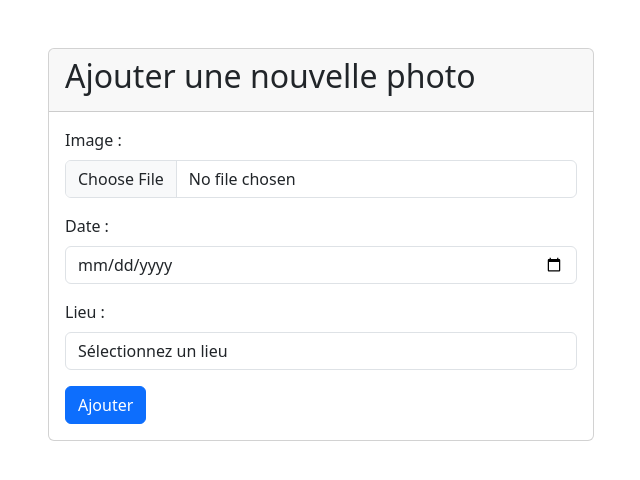
After one commit to ItsWater1/my-app, a PHP site: page /album/uploadForm.php in a window 1280 px wide. The commit adds this page. Shown: the top 480 px of the page, without its empty margins (319-959 px from the left). Run offline with PHP 8.4, Linux system fonts and the light colour scheme; a user stored in the database is signed in; data comes from the database, SQL or seed files in the repository.

Commit message:
Album photo

```diff
--- /dev/null
+++ b/album/imageModel.php
@@ -0,0 +1,43 @@
+<?php
+class ImageModel {
+    private $conn;
+
+    public function __construct($conn) {
+        $this->conn = $conn;
+    }
+
+    public function insertImage($filename, $date, $lieu) {
+        // Insérer les informations de l'image dans la table t_image
+        $stmt = $this->conn->prepare("INSERT INTO t_image (filename, date) VALUES (?, ?)");
+        $stmt->bind_param("ss", $filename, $date);
+        $stmt->execute();
+        $image_id = $stmt->insert_id; // Récupérer l'ID de l'image insérée
+        $stmt->close();
+
+        // Insérer le lien entre l'image et le lieu dans la table t_image_avoir_lieu
+        $stmt = $this->conn->prepare("INSERT INTO t_image_avoir_lieu (fk_image, fk_lieuimage) VALUES (?, ?)");
+        $stmt->bind_param("ii", $image_id, $lieu);
+        $stmt->execute();
+        $stmt->close();
+    }
+
+    public function getAllImages() {
+        $images = array();
+
+        $sql = "SELECT t_image.id_image, t_image.filename, t_image.date, t_lieu.NomLieu
+                FROM t_image
+                INNER JOIN t_image_avoir_lieu ON t_image.id_image = t_image_avoir_lieu.fk_image
+                INNER JOIN t_lieu ON t_image_avoir_lieu.fk_lieuimage = t_lieu.id_lieu";
+
+        $result = $this->conn->query($sql);
+
+        if ($result->num_rows > 0) {
+            while ($row = $result->fetch_assoc()) {
+                $images[] = $row;
+            }
+        }
+
+        return $images;
+    }
+}
+?>
--- /dev/null
+++ b/album/uploadForm.php
@@ -0,0 +1,76 @@
+<?php
+session_start();
+
+if (!isset($_SESSION['username'])) {
+    header("Location: ../login.php");
+    exit();
+}
+
+include('../DB/DB_connexion.php'); // Inclure le fichier de connexion à la base de données
+include('imageModel.php'); // Assurez-vous que le chemin est correct
+
+// Récupérer la liste des lieux depuis la base de données
+$listeLieux = array();
+
+$sql = "SELECT * FROM t_lieu"; // Sélectionner tous les lieux
+$result = $conn->query($sql);
+
+if ($result->num_rows > 0) {
+    while ($row = $result->fetch_assoc()) {
+        $listeLieux[] = $row; // Ajouter chaque lieu à la liste
+    }
+}
+?>
+
+<!DOCTYPE html>
+<html lang="en">
+<head>
+    <meta charset="UTF-8">
+    <meta name="viewport" content="width=device-width, initial-scale=1.0">
+    <title>Formulaire d'album photo</title>
+    <link rel="shortcut icon" type="image/x-icon" href="../images/logo.png" />
+    <!-- Liens Bootstrap -->
+    <link href="https://cdn.jsdelivr.net/npm/bootstrap@5.3.2/dist/css/bootstrap.min.css" rel="stylesheet">
+</head>
+<body>
+    <div class="container mt-5">
+        <div class="row justify-content-center">
+            <div class="col-md-6">
+                <div class="card">
+                    <div class="card-header">
+                        <h2 class="card-title">Ajouter une nouvelle photo</h2>
+                    </div>
+                    <div class="card-body">
+                        <form action="image_upload.php" method="post" enctype="multipart/form-data">
+                            <div class="mb-3">
+                                <label for="image" class="form-label">Image :</label>
+                                <input type="file" name="image" id="image" class="form-control" accept="image/*" required>
+                            </div>
+                            <div class="mb-3">
+                                <label for="date" class="form-label">Date :</label>
+                                <input type="date" name="date" id="date" class="form-control" required>
+                            </div>
+                            <div class="mb-3">
+                                <label for="lieu" class="form-label">Lieu :</label>
+                                <select name="lieu" id="lieu" class="form-control" required>
+                                    <option value="">Sélectionnez un lieu</option>
+                                    <?php
+                                        // Afficher les lieux récupérés depuis la base de données
+                                        foreach ($listeLieux as $lieu) {
+                                            echo "<option value=\"" . $lieu['id_lieu'] . "\">" . $lieu['NomLieu'] . "</option>";
+                                        }
+                                    ?>
+                                </select>
+                            </div>
+                            <button type="submit" class="btn btn-primary">Ajouter</button>
+                        </form>
+                    </div>
+                </div>
+            </div>
+        </div>
+    </div>
+    <!-- Scripts Bootstrap -->
+    <script src="https://code.jquery.com/jquery-3.6.0.min.js"></script>
+    <script src="https://cdn.jsdelivr.net/npm/bootstrap@5.3.2/dist/js/bootstrap.bundle.min.js"></script>
+</body>
+</html>
```
Also changed, not shown: album.php (+95 -16 lines), album/image_upload.php (added, +34 -0 lines), album/uploads/3979ce43-3e78-4a4f-952c-7f22aca0dfc3.PNG (added), album/uploads/900f9867-0f87-48d5-8ee7-da162eb2061e.PNG (added), album/uploads/Flyers Volley 2024.jpg (added), album/uploads/my-image.png (added).
